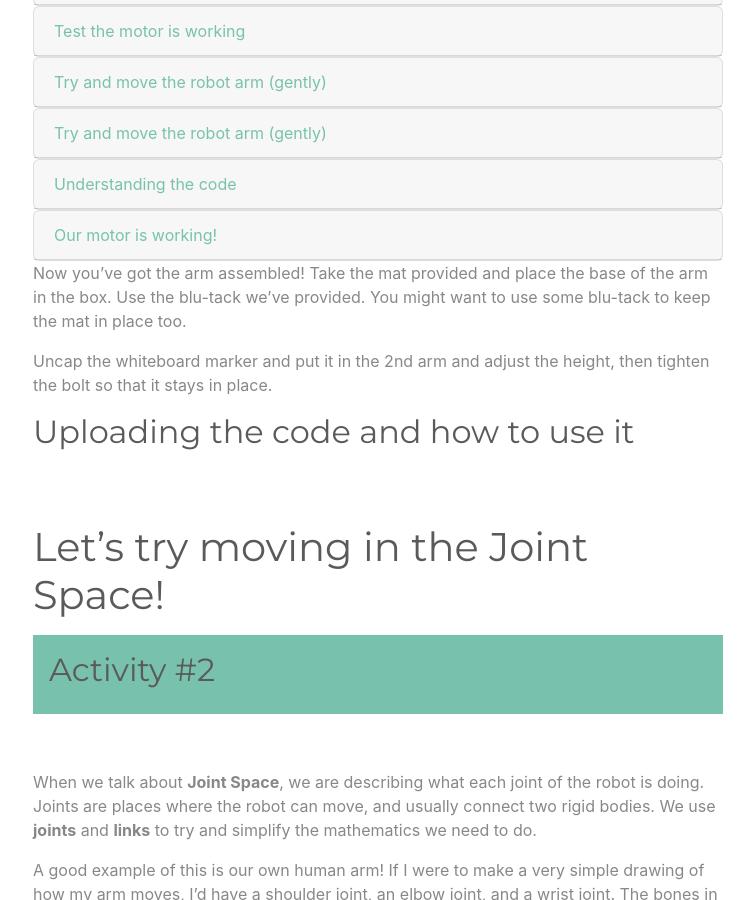
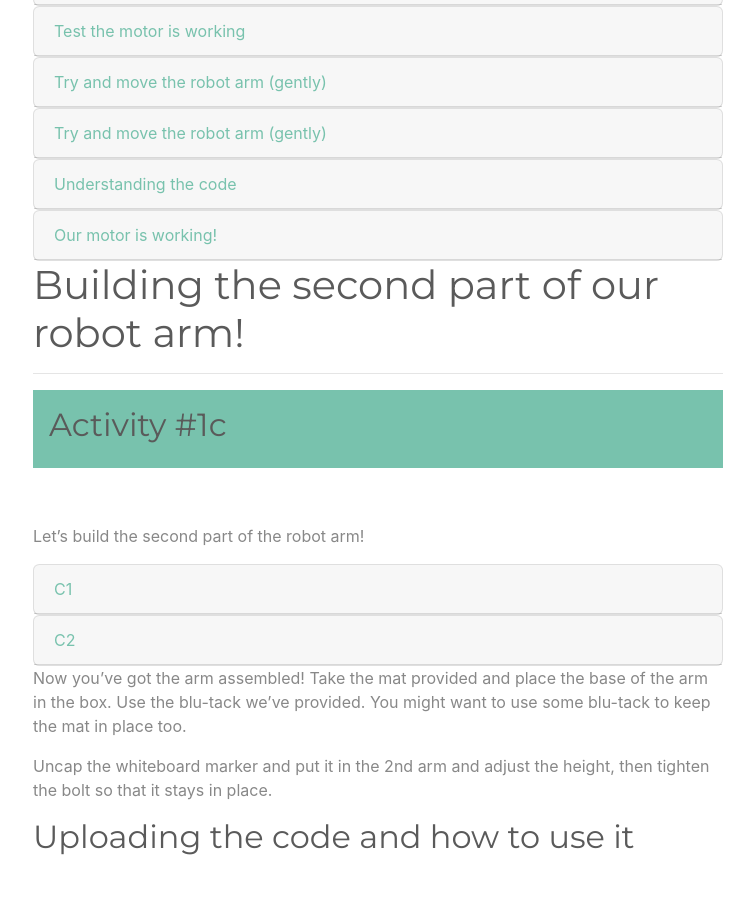
Before and after one commit to samhohcm/Robot-Kinematics-Remote-Worksheet-1, a Jekyll site: the page built from index.md, in a window 1280 px wide and 900 px high, scrolled down 6676 px. Shown: the whole window, without its empty margins (262-1016 px from the left). Built offline with Jekyll 4.4.1, drawn with Linux system fonts in a browser that asks for light colours.

Commit message:
Update index.md

```diff
--- a/index.md
+++ b/index.md
@@ -704,6 +704,70 @@ Whenever we're building a robot (or anything) it's really important to test it w
 
 </div>
 
+<!--Comment: This section is markdown again-->
+
+# Building the second part of our robot arm!
+---
+
+<!--Comment: End of markdown-->
+
+<!--Comment: Back to html bootstrap -->
+
+<div id="Activity1c" class="container p-3 my-3 bg-primary text-primary">
+<h2>Activity #1c</h2>
+</div>
+
+<br>
+
+<!--Comment: End of html bootstrap -->
+
+<!--Comment: Back to markdown -->
+
+Let's build the second part of the robot arm!
+
+<!--Comment: End of markdown-->
+
+<!--Comment: Back to html bootstrap -->
+
+<div id="accordion">
+
+  <div class="card">
+    <div class="card-header">
+      <a class="collapsed card-link" data-toggle="collapse" href="#collapseOneC">
+        C1
+      </a>
+    </div>
+    <div id="collapseOneC" class="collapse" data-parent="#accordion">
+      <div class="card-body">
+      It can be really hard to see whether a motor shaft is moving unless we attach something to it. So let's do that now. <br> <br> Take the robot arm #1 and place it so that the small 'D' shape in the green part of the robot arm lines up with the motor shaft. You should be able to push the two together gently. Now give the robot arm a gentle turn to check it rotates. <br>
+      <img src="images/assembly1/img30_compressed.jpg" class="img-fluid" alt="assemblyImage">
+      <br> <br>
+      <img src="images/assembly1/img31_compressed.jpg" class="img-fluid" alt="assemblyImage">
+
+
+      </div>
+    </div>
+  </div>
+
+  <div class="card">
+    <div class="card-header">
+      <a class="collapsed card-link" data-toggle="collapse" href="#collapseTwoC">
+        C2
+      </a>
+    </div>
+    <div id="collapseTwoC" class="collapse" data-parent="#accordion">
+      <div class="card-body">
+        Connect the micro-usb cable between your computer and the microbit. It plug into the top of the microbit and into the usb port on your computer. When it's connected a red light should come on the microbit, and a yellow light will start flashing.
+        <br><br>
+        <img src="images/assembly1/img27_compressed.jpg" class="img-fluid" alt="assemblyImage">
+        <br> <br>
+        <img src="images/assembly1/img28_compressed.jpg" class="img-fluid" alt="assemblyImage">
+
+      </div>
+    </div>
+  </div>
+
+</div>
 
 <!--Comment: End of html bootstrap -->
 
```
